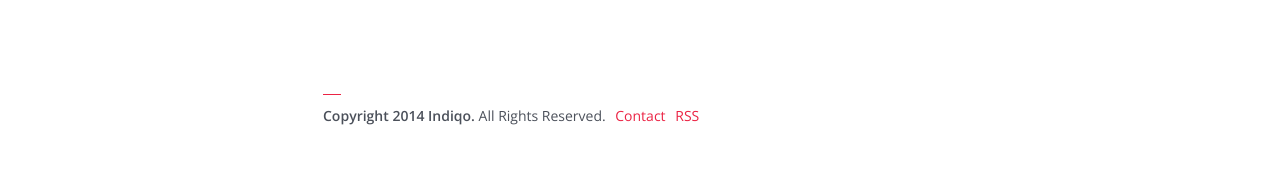
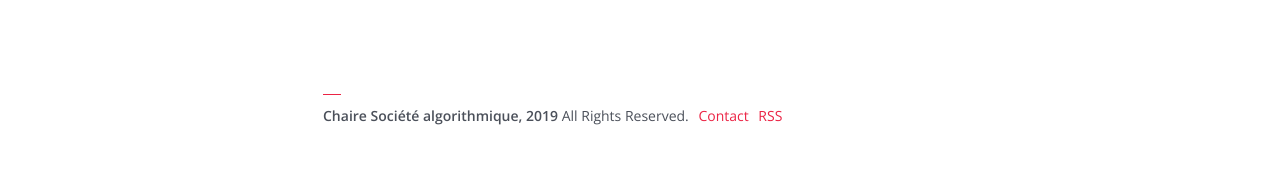
Before and after one commit to gillesbastin/algorithmicsociety, a Jekyll site: the page built from index.md, in a window 1280 px wide. Shown: the part 1387-1575 px from the top of the page. Built offline with Jekyll 4.4.1, drawn with Linux system fonts in a browser that asks for light colours.

Commit message:
Update _config.yml

```diff
--- a/_config.yml
+++ b/_config.yml
@@ -1,21 +1,21 @@
 # Site Settings
 baseurl: "/hashtag"
-title: "Société Algorithmique"
+title: "Société algorithmique"
 
-name: "Société Algorithmique"
+name: "Société algorithmique"
 description: Une chaire de recherche de l'institut MIAI
 url: "https://github.com/gillesbastin"
 
 paginate: 3
 paginate_path: "blog/page:num"
 
-twitter: indiqo
-email: hello@indiqo.eu
+twitter: gillesbastin
+email: gilles.bastin@iepg.fr
 
-disqus: your_disqus_shortname
+disqus:
 analytics:
 
-copyright: Copyright 2014 Indiqo.
+copyright: Chaire Société algorithmique, 2019
 
 # Build Settings
 permalinks: pretty
```
